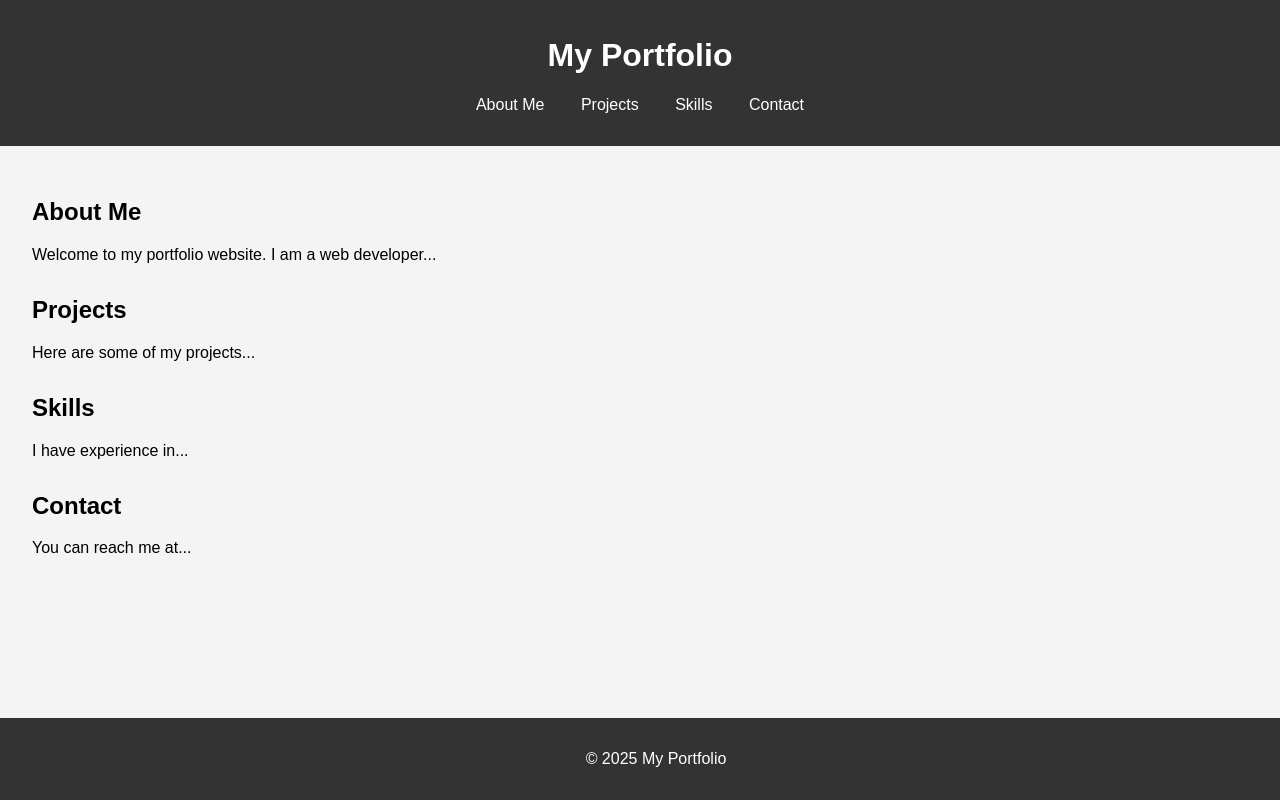
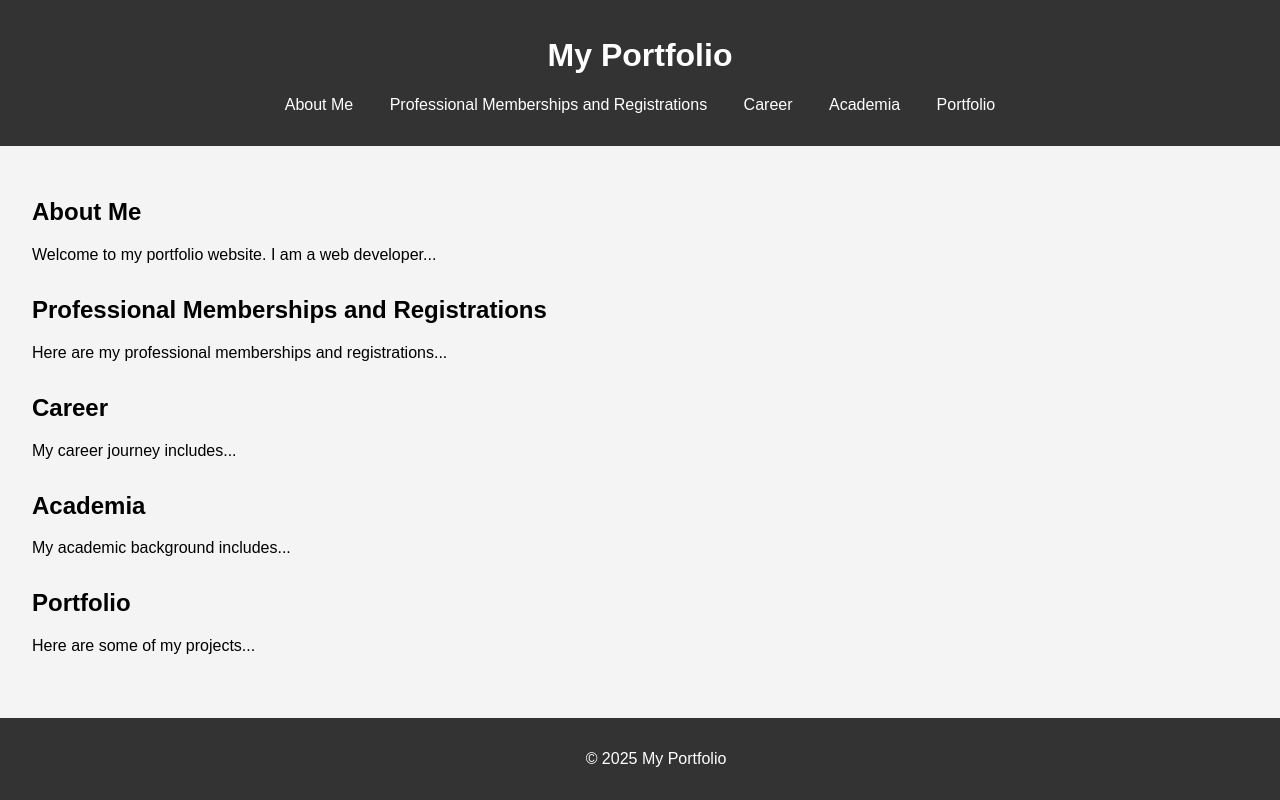
Before and after one commit to AaronJKey95/About_Me, a plain HTML site: page index.html in a window 1280 px wide. Drawn offline with Linux system fonts and the light colour scheme.

Commit message:
Update index.html

```diff
--- a/index.html
+++ b/index.html
@@ -12,9 +12,10 @@
         <nav>
             <ul>
                 <li><a href="#about">About Me</a></li>
-                <li><a href="#projects">Projects</a></li>
-                <li><a href="#skills">Skills</a></li>
-                <li><a href="#contact">Contact</a></li>
+                <li><a href="#memberships">Professional Memberships and Registrations</a></li>
+                <li><a href="#career">Career</a></li>
+                <li><a href="#academia">Academia</a></li>
+                <li><a href="#portfolio">Portfolio</a></li>
             </ul>
         </nav>
     </header>
@@ -23,21 +24,26 @@
             <h2>About Me</h2>
             <p>Welcome to my portfolio website. I am a web developer...</p>
         </section>
-        <section id="projects">
-            <h2>Projects</h2>
+        <section id="memberships">
+            <h2>Professional Memberships and Registrations</h2>
+            <p>Here are my professional memberships and registrations...</p>
+        </section>
+        <section id="career">
+            <h2>Career</h2>
+            <p>My career journey includes...</p>
+        </section>
+        <section id="academia">
+            <h2>Academia</h2>
+            <p>My academic background includes...</p>
+        </section>
+        <section id="portfolio">
+            <h2>Portfolio</h2>
             <p>Here are some of my projects...</p>
-        </section>
-        <section id="skills">
-            <h2>Skills</h2>
-            <p>I have experience in...</p>
-        </section>
-        <section id="contact">
-            <h2>Contact</h2>
-            <p>You can reach me at...</p>
         </section>
     </main>
     <footer>
         <p>&copy; 2025 My Portfolio</p>
     </footer>
+    <script src="scripts.js"></script>
 </body>
 </html>
```
